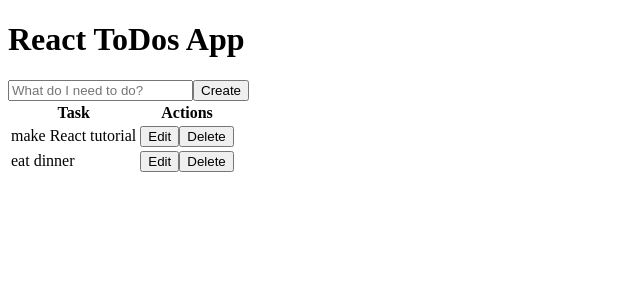
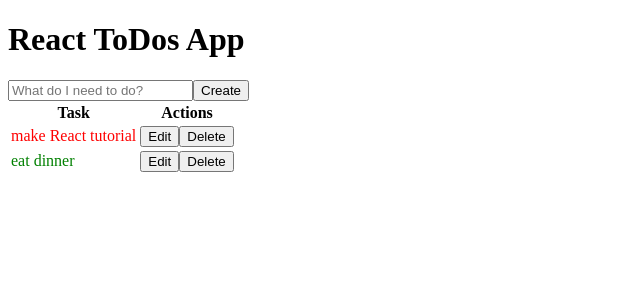
Before and after one commit to sandramk/react-todos, a React (Create React App) app in the folder react-todo-try-2/try-2/: page / in a window 1280 px wide. Shown: the top 300 px of the page, without its empty margins (0-640 px from the left). Built offline with nearby package versions, Linux system fonts and the light colour scheme.

Commit message:
added taskStyle

```diff
--- a/react-todo-try-2/try-2/src/todos-list-item.js
+++ b/react-todo-try-2/try-2/src/todos-list-item.js
@@ -10,8 +10,15 @@
 }
 
   renderTaskSection() {
+    const { task, isCompleted } = this.props;
+
+    const taskStyle = {
+      color: isCompleted ? 'green' : 'red',
+      cursor: 'pointer'
+    }
+
     return (
-      <td>{this.props.task}</td>
+      <td style={taskStyle}>{task}</td>
     );
   }
 
```
